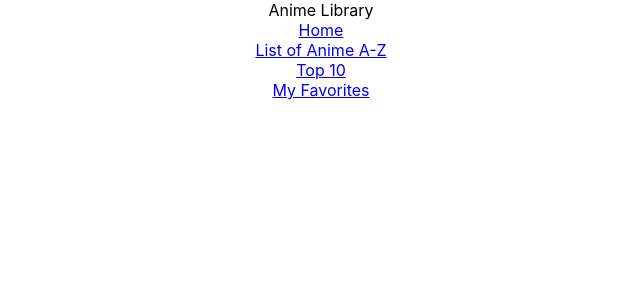
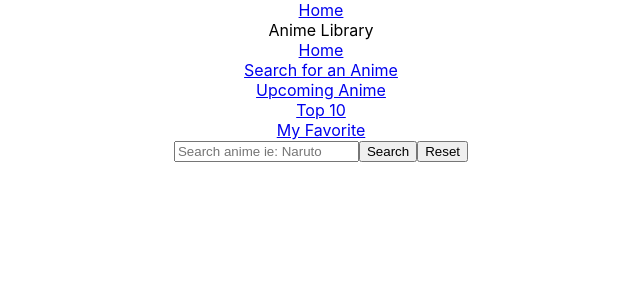
Before and after one commit to MatjoVS/Anime, a React (Create React App) app: page / in a window 1280 px wide. Shown: the top 300 px of the page, without its empty margins (319-959 px from the left). Built offline with nearby package versions, Linux system fonts and the light colour scheme.

Commit message:
search bar

```diff
--- a/src/App.js
+++ b/src/App.js
@@ -1,20 +1,35 @@
-import React from 'react';
-import './App.css';
-import Home from './Components/Home';
-import TopTenAnime from './Components/TopTenAnime';
-import MyFavorites from './Components/MyFavorites';
-import AnimeList from './Components/AnimeList';
-import NotFound from './Components/NotFound';
-import {Switch, Link, Route} from 'react-router-dom';
+import React from "react";
+import "./App.css";
+import Home from "./Components/Home";
+import TopTenAnime from "./Components/TopTenAnime";
+import MyFavorite from "./Components/About";
+import Upcoming from "./Components/Upcoming";
+import NotFound from "./Components/NotFound";
+import { Switch, Link, Route } from "react-router-dom";
+import axios from "axios";
 
 function App() {
+  const [searchText, setSearchText] = React.useState("");
 
-
+  const search = () => {
+    axios
+      .get(`https://api.jikan.moe/v3/search/anime?q=${searchText}`)
+      .then((result) => {
+        console.log(result);
+      })
+      .catch((err) => {
+        console.log("something is wrong", err);
+      });
+  };
 
   return (
     <div className="App">
+      <header className="home-icon">
+        <Link to="/">Home</Link>
+        <br />
+      </header>
       <Switch>
-         <Route exact path='/' component={(props) => <Home {...props}/>}/>
+        <Route exact path="/" component={(props) => <Home {...props} />} />
         <Route
           exact
           path="/TopTenAnime"
@@ -23,15 +38,35 @@ function App() {
         <Route
           exact
           path="/MyFavorites"
-          component={(props) => <MyFavorites {...props} />}
+          component={(props) => <MyFavorite {...props} />}
         />
         <Route
           exact
-          path="/AnimeList"
-          component={(props) => <AnimeList {...props} />}
+          path="/Upcoming"
+          component={(props) => <Upcoming {...props} />}
         />
-         <Route  component={(props) => <NotFound {...props}/>}/>
+
+        <Route component={(props) => <NotFound {...props} />} />
       </Switch>
+      {/* <label for="searchbar">Search:</label> */}
+        <input
+          type="text"
+          name="searchbar"
+          placeholder= "Search anime ie: Naruto "
+          value={searchText}
+          onChange={(e) => {
+            setSearchText(e.target.value);
+          }}
+        />
+        <button onClick={search}>Search</button>
+        <button>Reset</button>
+        {/* <div className="result">
+         {props.searchText.map(result => (
+            <div className="anime-images"  />
+            {result.title}
+            </div>
+          ))}
+         </div>  */}
     </div>
   );
 }
--- /dev/null
+++ b/src/Components/About.js
@@ -0,0 +1,18 @@
+import React, { useEffect} from 'react';
+import { Link } from 'react-router-dom'
+import axios from "axios";
+
+const About = ()=> {
+
+  return (
+    <div>
+      <main className="home-icon">
+        <Link to="/">Home</Link>
+        <br />
+        <p></p>
+      </main>
+    </div>
+  );
+};
+
+export default About;
--- a/src/Components/AnimeList.js
+++ /dev/null
@@ -1,19 +0,0 @@
-import React from 'react';
-import { Link } from 'react-router-dom'
-
-
-const AnimeList = ()=> {
-return(
-    <div>
-    <header className="home-icon">
-        <Link to="/">Home</Link>
-        <br />
-      <p>List of Anime A-Z</p>
-      </header>
-    </div>
-
-
-);
-};
-
-export default AnimeList;
--- a/src/Components/Home.js
+++ b/src/Components/Home.js
@@ -13,8 +13,13 @@ return(
         <br/>
         </div>
 
-        <div className="AnimeList">
-        <Link to="/MyFavorites">List of Anime A-Z</Link>
+        <div className="searchbar">
+        <Link to="/"> Search for an Anime</Link>
+        <br/>
+        </div>
+
+        <div className="Upcoming">
+        <Link to="/Upcoming"> Upcoming Anime</Link>
         <br/>
         </div>
 
@@ -23,8 +28,8 @@ return(
         <br/>
         </div>
 
-        <div className="MyFavorites">
-        <Link to="/MyFavorites">My Favorites</Link>
+        <div className="Favorite">
+        <Link to="/MyFavorite">My Favorite</Link>
         <br/>
         </div>
 
--- a/src/Components/MyFavorites.js
+++ /dev/null
@@ -1,20 +0,0 @@
-import React from 'react';
-import { Link } from 'react-router-dom'
-
-
-const MyFavorites = ()=> {
-return(
-
-    <div>
-      <header className="home-icon">
-        <Link to="/">Home</Link>
-        <br />
-        <p>My Favorites</p>
-      </header>
-    </div>
-
-
-);
-};
-
-export default MyFavorites;
--- a/src/Components/TopTenAnime.js
+++ b/src/Components/TopTenAnime.js
@@ -1,42 +1,46 @@
-import React, {useEffect} from 'react';
-import { Link } from 'react-router-dom';
-import axios from 'axios';
+import React, { useEffect } from "react";
+import { Link } from "react-router-dom";
+import axios from "axios";
 
+const TopTenAnime = () => {
+  // set the Hook useState tied to react
+  const [topTenAnimeArr, setTopTenAnimeArr] = React.useState([]);
 
-
-const TopTenAnime = ()=> {
-    // set the Hook useState tied to react
-    const [topTenAnimeArr, setTopTenAnimeArr] = React.useState([])
-
-    useEffect(() =>{
+  useEffect(() => {
     axios
-        .get( "https://api.jikan.moe/v3/top/anime/1/bypopularity" )
-        .then ((info)=>{
-            setTopTenAnimeArr(info.slice(0,10));
-            // console.log(info)
+      .get("https://api.jikan.moe/v3/top/anime/1/bypopularity")
+      .then((info) => {
+        // console.log(info);
         // console shows top 50
+        setTopTenAnimeArr(info.data.top.slice(0, 10));
+        // info.slice(0,10);
         // slice top 10
+        // console.log(info.data.top.slice(0, 10));
       })
       // set catch error
       .catch((err) => {
-           console.log('something is wrong', err);
-         })
-  },[]);
-       console.log ([setTopTenAnimeArr])
+        console.log("something is wrong", err);
+      });
+  }, []);
 
-
-
-return(
+  return (
     <div>
-    <header className="home-icon">
+      <main className="home-icon">
         <Link to="/">Home</Link>
         <br />
         <p>Top 10 Anime</p>
-      <p>{topTenAnimeArr.title}</p>
-      </header>
+        {topTenAnimeArr.map((anime) => {
+          return (
+            <div>
+            <a href={anime.url}>
+              <p>{anime.rank}  {anime.title}</p>
+              <img src={anime.image_url} alt="anime-card" />
+              </a>
             </div>
-
-
+          );
+        })}
+      </main>
+    </div>
   );
 };
 
--- /dev/null
+++ b/src/Components/Upcoming.js
@@ -0,0 +1,43 @@
+import React, { useEffect } from "react";
+import { Link } from "react-router-dom";
+import axios from "axios";
+
+const Upcoming = () => {
+  const [upcomingAnimeArr, setupcomingAnimeArr] = React.useState([]);
+
+  useEffect(() => {
+    axios
+      .get("https://api.jikan.moe/v3/season/later")
+      .then((info2) => {
+
+        console.log(info2);
+
+          setupcomingAnimeArr(info2.data.anime);
+      })
+      // set catch error
+      .catch((err) => {
+        console.log("something is wrong", err);
+      });
+  }, []);
+
+  return (
+    <div>
+      <header className="home-icon">
+        <Link to="/">Home</Link>
+        <br />
+        <p>Upcoming Anime</p>
+        {upcomingAnimeArr.map((anime) => {
+          return (
+            <div>
+              <p>{anime.title}</p>
+              <img src={anime.image_url} alt="anime-card"  />
+            </div>
+          );
+        })}
+        ;
+      </header>
+    </div>
+  );
+};
+
+export default Upcoming;
```
Lines whose indentation alone changed are shown as unchanged.
